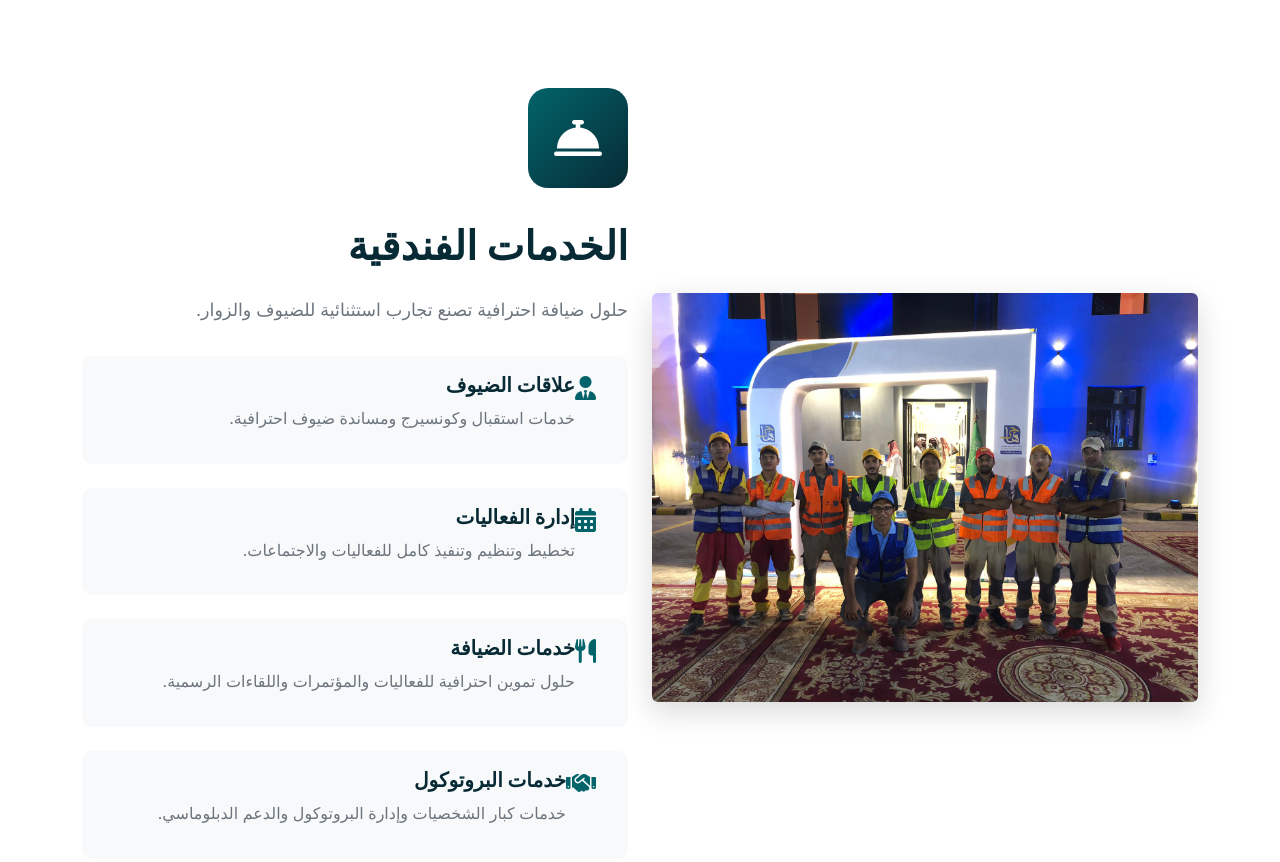
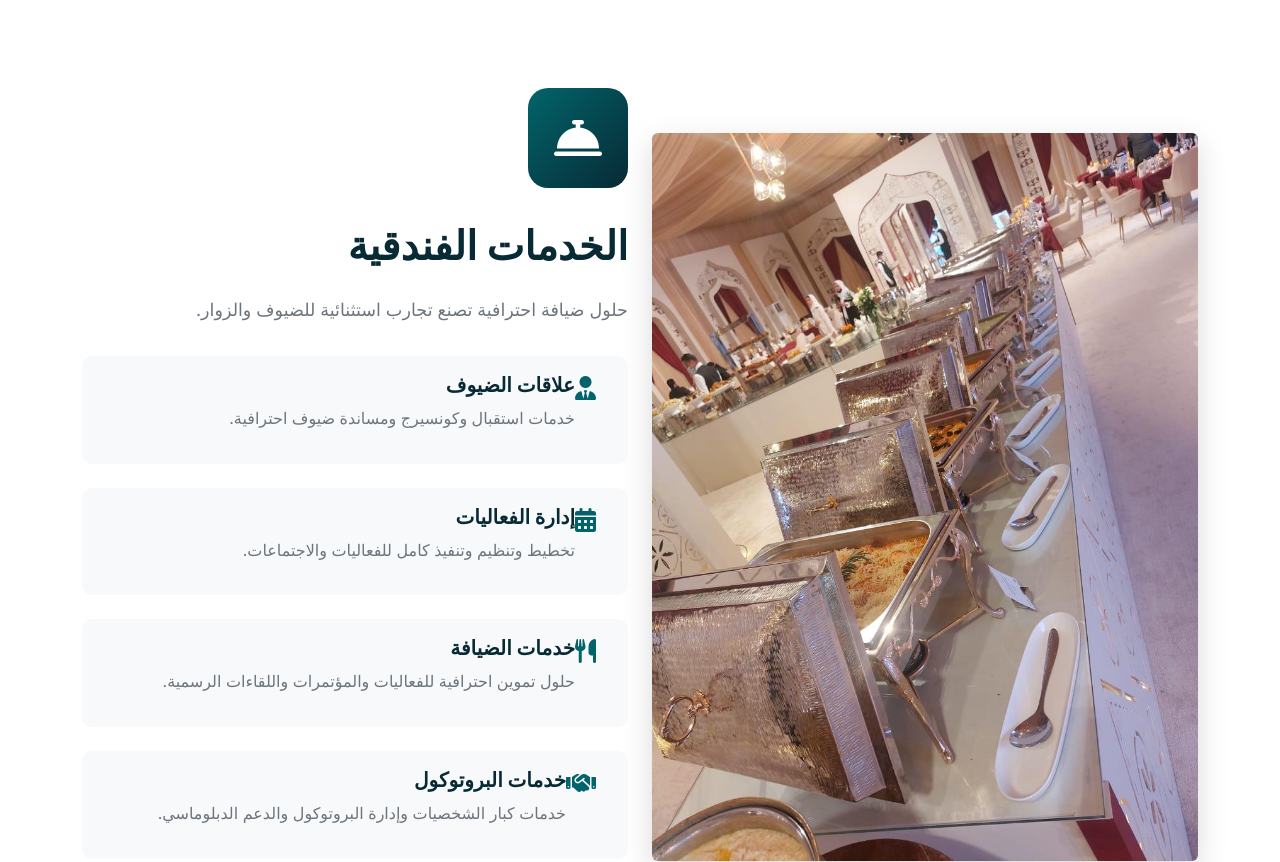
Before and after one commit to ibrahimfakhrey/mozoon-website, a plain HTML site: page services-ar.html in a window 1280 px wide. Shown: the part 1520-2382 px from the top of the page. Drawn offline with nearby package versions, Linux system fonts and the light colour scheme.

Commit message:
Add new service image and update services pages

```diff
--- a/services-ar.html
+++ b/services-ar.html
@@ -162,7 +162,7 @@
                     </div>
                     <div class="col-lg-6 order-lg-1">
                         <div class="service-image">
-                            <img src="services/2.jpg" alt="الخدمات الفندقية" class="img-fluid rounded">
+                            <img src="services/66.jpg" alt="الخدمات الفندقية" class="img-fluid rounded">
                         </div>
                     </div>
                 </div>
```
Also changed, not shown: services.html (+1 -1 lines), services/66.jpg (added).
